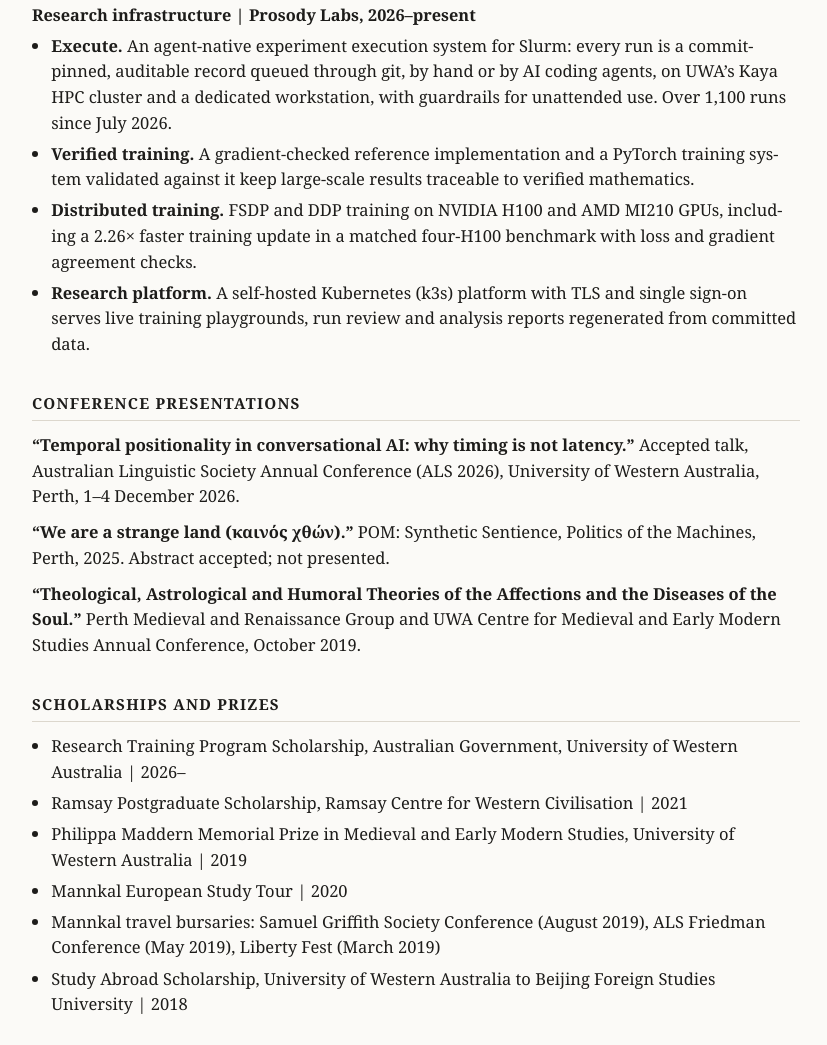
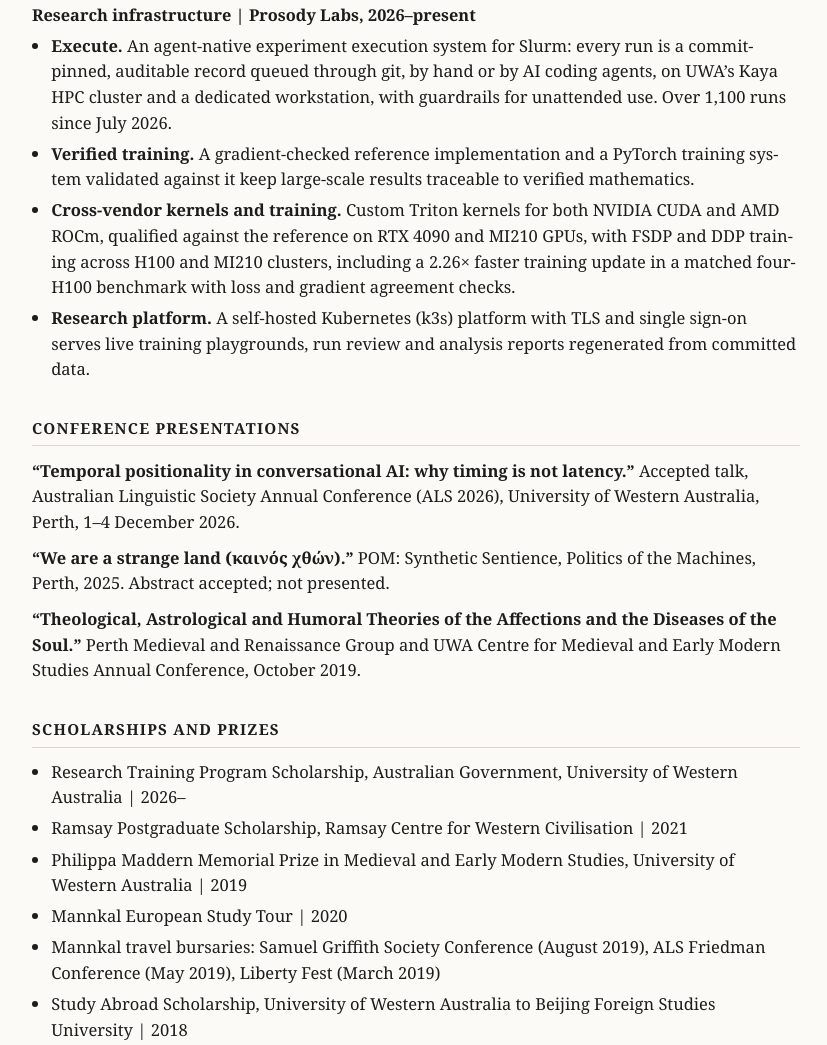
Before and after one commit to jordanlochhill/jordanlochhill.github.io, a plain HTML site: page index.html in a window 1280 px wide. Shown: the part 1951-2996 px from the top of the page, without its empty margins (224-1051 px from the left). Drawn offline with Linux system fonts and the light colour scheme.

Commit message:
Publish CV from resume@d78964a

```diff
--- a/index.html
+++ b/index.html
@@ -131,9 +131,11 @@
 <li><strong>Verified training.</strong> A gradient-checked reference
 implementation and a PyTorch training system validated against it keep
 large-scale results traceable to verified mathematics.</li>
-<li><strong>Distributed training.</strong> FSDP and DDP training on
-NVIDIA H100 and AMD MI210 GPUs, including a 2.26× faster training update
-in a matched four-H100 benchmark with loss and gradient agreement
+<li><strong>Cross-vendor kernels and training.</strong> Custom Triton
+kernels for both NVIDIA CUDA and AMD ROCm, qualified against the
+reference on RTX 4090 and MI210 GPUs, with FSDP and DDP training across
+H100 and MI210 clusters, including a 2.26× faster training update in a
+matched four-H100 benchmark with loss and gradient agreement
 checks.</li>
 <li><strong>Research platform.</strong> A self-hosted Kubernetes (k3s)
 platform with TLS and single sign-on serves live training playgrounds,
@@ -263,7 +265,7 @@
 attention sequence models; audio representation learning; language
 modelling; distributed training on CUDA and ROCm; numerical validation
 and gradient checking.<br />
-<strong>Engineering:</strong> Python, JavaScript, Slurm, Kubernetes,
-Docker, Linux, Git, FastAPI.</p>
+<strong>Engineering:</strong> Python, Triton, JavaScript, Slurm,
+Kubernetes, Docker, Linux, Git, FastAPI.</p>
 </body>
 </html>
```
Also changed, not shown: 2 other files.
